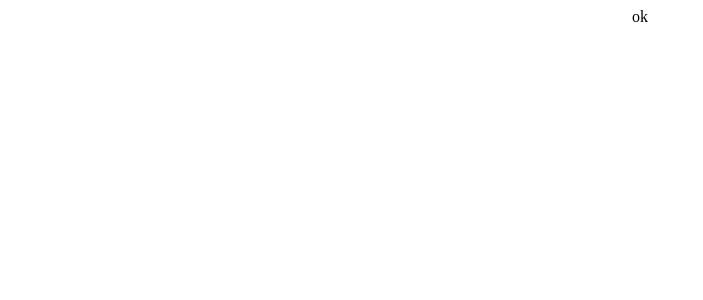
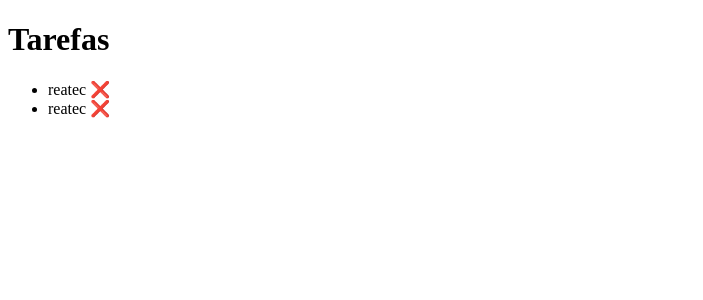
Before and after one commit to walterpaulo/dolar-vitejs, a React (Vite) app: page / in a window 1280 px wide. Shown: the top 300 px of the page, without its empty margins (0-703 px from the left). Built offline with nearby package versions, Linux system fonts and the light colour scheme.

Commit message:
chore: added tarefa

```diff
--- a/src/App.tsx
+++ b/src/App.tsx
@@ -1,13 +1,36 @@
-import { useState } from 'react'
+import React, { useState } from 'react'
 import './App.css'
 
 function App() {
-  const [count, setCount] = useState(0)
+  // const H1 = (args: { children: React.ReactNode}) => {
+  //   return <h1>{args.children}</h1>
+const tarefas = [
+  {
+    id: 1,
+  nome: 'reatec',
+  concluida: false
+  },
+  {
+    id: 2,
+  nome: 'reatec',
+  concluida: false
+  }
+]
+
 
   return (
-    <div className="App">
-     ok
-    </div>
+   <div>
+     <h1>Tarefas</h1>
+
+     <ul>
+       {tarefas.map(tarefa => (
+         <li key={tarefa.id}>
+           {tarefa.nome}
+           {tarefa.concluida ? ' ✅' : ' ❌'}
+         </li>
+       ))}
+     </ul>
+   </div>
   )
 }
 
```
